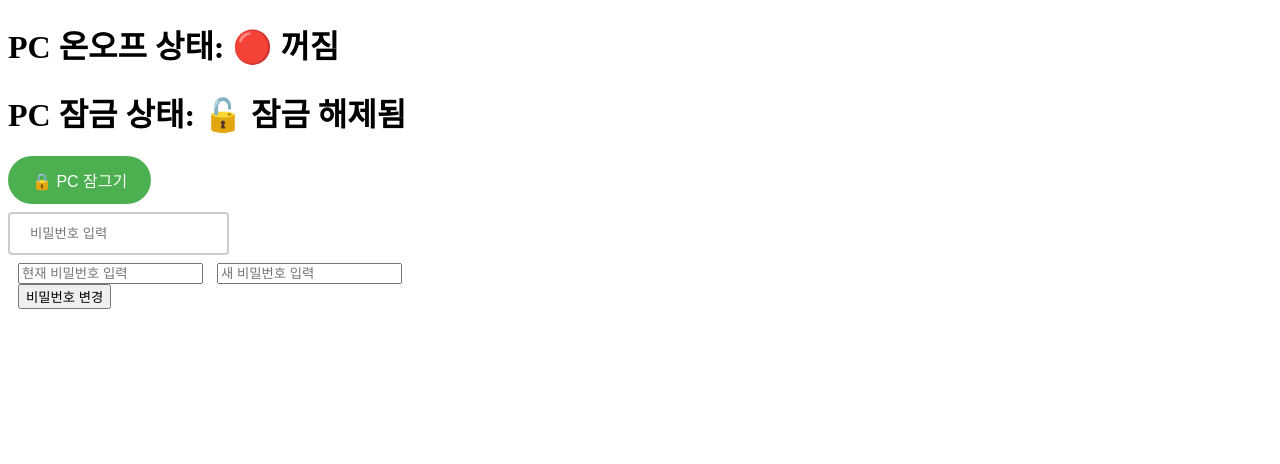
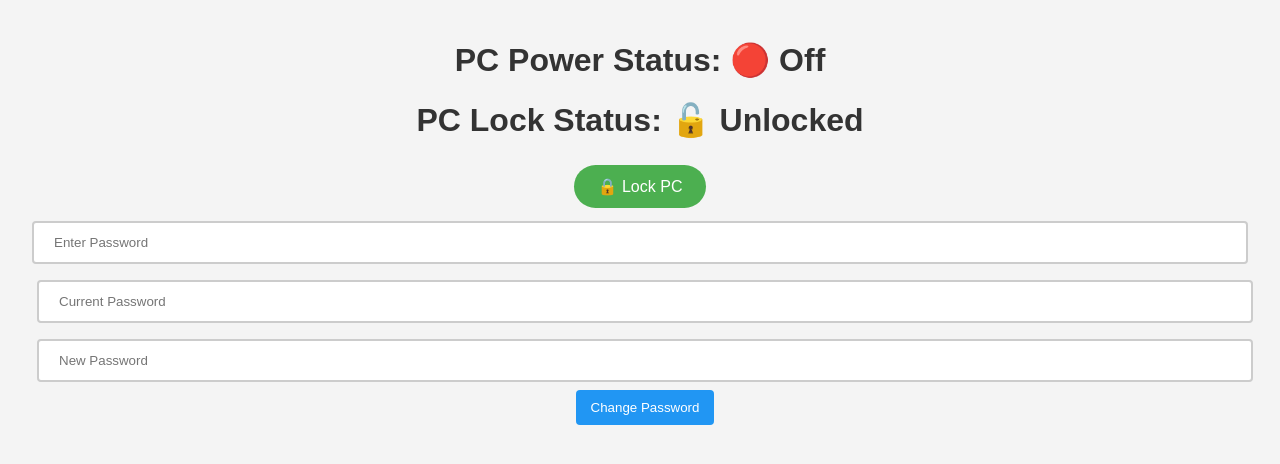
Before and after one commit to hb188641/pc-status-server, a Flask app: page / in a window 1280 px wide. Shown: the top 464 px of the page. Run offline with Flask 3, Linux system fonts and the light colour scheme.

Commit message:
implement API key authentication and enhance client-server communication; add status messaging and update README

```diff
--- a/server.py
+++ b/server.py
@@ -1,19 +1,31 @@
 from flask import Flask, jsonify, request
 import time
 from flask import *
+
+def generate_api_key():
+    import random
+    import string
+    return ''.join(random.choices(string.ascii_letters + string.digits, k=32))
+
+API_KEY = generate_api_key()
 password = ""
 app = Flask(__name__)
 last_ping = 0
-command = "Released"   # 서버가 내릴 명령
+command = "Unlocked"
+message = {"msg": "", "css_color": ""}
 
 @app.route("/")
 def status():
     online = time.time() - last_ping < 20
-    return render_template("index.html", online=online, command=command)
+    return render_template("index.html", online=online, command=command, message=message)
 
 @app.route("/ping", methods=["POST"])
 def ping():
-    global last_ping
+    global last_ping, API_KEY
+    api_key = request.headers.get("API-Key")
+    if api_key != API_KEY:
+        print("Unauthorized ping attempt with API Key:", api_key)
+        return jsonify(ok=False), 401
     last_ping = time.time()
     return jsonify(ok=True)
 
@@ -27,31 +39,63 @@ def get_command():
 
 @app.route("/lock", methods=["POST"])
 def lock():
-    global command
+    global command, message
     pw = request.json.get("password")
     if pw != password:
+        message = {"msg": "Incorrect password.", "css_color": "red"}
         return "0"
     command = "Locked"
+    message = {"msg": "Lock request has been sent.", "css_color": "orange"}
     return "1"
-@app.route("/release", methods=["POST"])
-def release():
-    global command
+
+@app.route("/unlock", methods=["POST"])
+def unlock():
+    global command, message
     pw = request.json.get("password")
     if pw != password:
+        message = {"msg": "Incorrect password.", "css_color": "red"}
         return "0"
-    command = "Released"
+    command = "Unlocked"
+    message = {"msg": "Unlock request has been sent.", "css_color": "orange"}
     return "1"
+
 @app.route("/change-password", methods=["POST"])
 def set_password():
-    global password
+    global password, message
     pw = request.json.get("password")
     new_pw = request.json.get("new_password")
-    if pw==new_pw:
+    if pw != password:
+        message = {"msg": "Incorrect password.", "css_color": "red"}
+        return "0"
+    if pw == new_pw:
+        message = {"msg": "New password cannot be the same as the old password.", "css_color": "orange"}
         return "2"
-    if pw != password:
-        return "0"
+    message = {"msg": "Password changed successfully.", "css_color": "green"}
     password = new_pw
     return "1"
 
+@app.route("/favicon.ico", methods=["GET"])
+def favicon():
+    return Response(status=204)
+
+@app.route("/set-message", methods=["POST"])
+def set_message():
+    global message, API_KEY
+    api_key = request.headers.get("API-Key")
+
+    if api_key != API_KEY:
+        return jsonify(ok=False), 401
+    message = {
+        "msg": request.json.get("msg", ""),
+        "css_color": request.json.get("css_color", "")
+    }
+    return "1"
+
+@app.route("/get-message", methods=["GET"])
+def get_message():
+    global message
+    return jsonify(msg=message["msg"], css_color=message["css_color"])
+
 if __name__ == "__main__":
+    print("\033[93mPlease enter this API key in the client input:\033[92m", API_KEY, "\033[0m")
     app.run(host="0.0.0.0", port=8080)
--- a/templates/index.html
+++ b/templates/index.html
@@ -3,63 +3,80 @@
 <head>
     <meta charset="UTF-8">
     <meta name="viewport" content="width=device-width, initial-scale=1.0">
-    <title>PC 상태</title>
-</head>
-<body>
-    <h1 id="status">PC 온오프 상태: {%if online%}🟢 켜짐{%else%}🔴 꺼짐{%endif%}</h1>
-
-    <h1 id="command">PC 잠금 상태: {%if command == "Locked"%}🔒 잠금됨{%else%}🔓 잠금 해제됨{%endif%}</h1>
-    <button onclick="releasePC()" class="release-button" hidden>🔓 PC 잠금 해제</button>
+    <title>PC Status</title>
     <style>
-        .release-button {
+        body {
+            font-family: Arial, sans-serif;
+            background-color: #f4f4f4;
+            margin: 0;
+            padding: 20px;
+            text-align: center;
+        }
+        h1 {
+            color: #333;
+        }
+        .button {
             padding: 12px 24px;
             border: none;
             border-radius: 50px;
-            background-color: #f44336;
             color: white;
             font-size: 16px;
             cursor: pointer;
             transition: background-color 0.3s;
+            margin: 5px;
         }
-        .release-button:hover {
+        .unlock-button {
+            background-color: #f44336;
+        }
+        .unlock-button:hover {
             background-color: #da190b;
         }
-    </style>
-    <button onclick="lockPC()" class="lock-button" hidden>🔒 PC 잠그기</button>
-    <style>
         .lock-button {
-            padding: 12px 24px;
-            border: none;
-            border-radius: 50px;
             background-color: #4CAF50;
-            color: white;
-            font-size: 16px;
-            cursor: pointer;
-            transition: background-color 0.3s;
         }
         .lock-button:hover {
             background-color: #45a049;
         }
-    </style>
-    <br>
-    <input type="password" name="PW" id="PW" placeholder="비밀번호 입력">
-    <style>
-        #PW {
+        input[type="password"] {
             padding: 12px 20px;
             margin: 8px 0;
             box-sizing: border-box;
             border: 2px solid #ccc;
             border-radius: 4px;
+            width: calc(100% - 24px);
         }
-        #PW:focus {
+        input[type="password"]:focus {
             border: 2px solid #555;
         }
+        input[type="button"] {
+            background-color: #2196F3;
+            color: white;
+            border: none;
+            border-radius: 4px;
+            padding: 10px 15px;
+            cursor: pointer;
+            transition: background-color 0.3s;
+        }
+        input[type="button"]:hover {
+            background-color: #1976D2;
+        }
+        #message {
+            margin-top: 20px;
+            font-weight: bold;
+        }
     </style>
+</head>
+<body>
+    <h1 id="status">PC Power Status: {%if online%}🟢 On{%else%}🔴 Off{%endif%}</h1>
+    <h1 id="command">PC Lock Status: {%if command == "Locked"%}🔒 Locked{%else%}🔓 Unlocked{%endif%}</h1>
+    <button onclick="unlockPC()" class="button unlock-button" hidden>🔓 Unlock PC</button>
+    <button onclick="lockPC()" class="button lock-button" hidden>🔒 Lock PC</button>
     <br>
-    <input type="password" name="password" id="password" placeholder="현재 비밀번호 입력" style="margin-left: 10px;">
-    <input type="password" name="new_password" id="new_password" placeholder="새 비밀번호 입력" style="margin-left: 10px;">
+    <input type="password" name="PW" id="PW" placeholder="Enter Password">
+    <input type="password" name="password" id="password" placeholder="Current Password" style="margin-left: 10px;">
+    <input type="password" name="new_password" id="new_password" placeholder="New Password" style="margin-left: 10px;">
     <br>
-    <input type="button" value="비밀번호 변경" onclick="changePassword()" style="margin-left: 10px;">
+    <input type="button" value="Change Password" onclick="changePassword()" style="margin-left: 10px;">
     <br>
     <p id="message"></p>
     <script>
@@ -72,40 +89,27 @@
             fetch('/get-command').then(response => response.json()).then(data => {
                 var statusElement = document.getElementById('status');
                 var commandElement = document.getElementById('command');
-                var releaseButton = document.getElementsByClassName('release-button')[0];
+                var unlockButton = document.getElementsByClassName('unlock-button')[0];
                 var lockButton = document.getElementsByClassName('lock-button')[0];
-                statusElement.innerText = "PC 온오프 상태: " + (data.online ? "🟢 켜짐" : "🔴 꺼짐");
-                commandElement.innerText = "PC 잠금 상태: " + (data.command == "Locked" ? "🔒 잠금됨" : "🔓 잠금 해제됨");
-                releaseButton.hidden = data.command == "Released";
+                statusElement.innerText = "PC Power Status: " + (data.online ? "🟢 On" : "🔴 Off");
+                commandElement.innerText = "PC Lock Status: " + (data.command == "Locked" ? "🔒 Locked" : "🔓 Unlocked");
+                unlockButton.hidden = data.command == "Unlocked";
                 lockButton.hidden = data.command == "Locked";
+            });
+            fetch('/get-message').then(response => response.json()).then(data => {
+                var messageElement = document.getElementById('message');
+                messageElement.innerText = data.msg;
+                messageElement.style.color = data.css_color;
             });
         }
 
         function lockPC() {
-            fetch('/lock', { method: 'POST', body: JSON.stringify({ password: document.getElementById('PW').value }), headers: { 'Content-Type': 'application/json' } }).then(response => response.text()).then(message => {
-                var messageElement = document.getElementById('message');
-                if (message == "1") {
-                    messageElement.innerText = "PC가 성공적으로 잠금되었습니다.";
-                    messageElement.style.color = "green";
-                } else {
-                    messageElement.innerText = "PC 잠금 실패: 비밀번호가 올바르지 않습니다.";
-                    messageElement.style.color = "red";
-                }
-            });
+            fetch('/lock', { method: 'POST', body: JSON.stringify({ password: document.getElementById('PW').value }), headers: { 'Content-Type': 'application/json' } });
             updateStatus();
             clearAllInputs();
         }
-        function releasePC() {
-            fetch('/release', { method: 'POST', body: JSON.stringify({ password: document.getElementById('PW').value }), headers: { 'Content-Type': 'application/json' } }).then(response => response.text()).then(message => {
-                var messageElement = document.getElementById('message');
-                if (message == "1") {
-                    messageElement.innerText = "PC가 성공적으로 잠금 해제되었습니다.";
-                    messageElement.style.color = "green";
-                } else if (message == "0") {
-                    messageElement.innerText = "PC 잠금 해제 실패: 비밀번호가 올바르지 않습니다.";
-                    messageElement.style.color = "red";
-                }
-            });
+        function unlockPC() {
+            fetch('/unlock', { method: 'POST', body: JSON.stringify({ password: document.getElementById('PW').value }), headers: { 'Content-Type': 'application/json' } });
             updateStatus();
             clearAllInputs();
         }
@@ -117,23 +121,11 @@
                     new_password: document.getElementById('new_password').value
                 }),
                 headers: { 'Content-Type': 'application/json' }
-            }).then(response => response.text()).then(message => {
-                var messageElement = document.getElementById('message');
-                if (message == "1") {
-                    messageElement.innerText = "비밀번호가 성공적으로 변경되었습니다.";
-                    messageElement.style.color = "green";
-                } else if (message == "0") {
-                    messageElement.innerText = "비밀번호 변경 실패: 현재 비밀번호가 올바르지 않습니다.";
-                    messageElement.style.color = "red";
-                } else if (message == "2") {
-                    messageElement.innerText = "비밀번호 변경 실패: 새 비밀번호가 현재 비밀번호와 같습니다.";
-                    messageElement.style.color = "orange";
-                }
             });
             updateStatus();
             clearAllInputs();
         }
-        setInterval(updateStatus, 10000);
+        setInterval(updateStatus, 1000);
         updateStatus();
         clearAllInputs();
     </script>
```
Also changed, not shown: client.py (+22 -9 lines), README.md (added).
